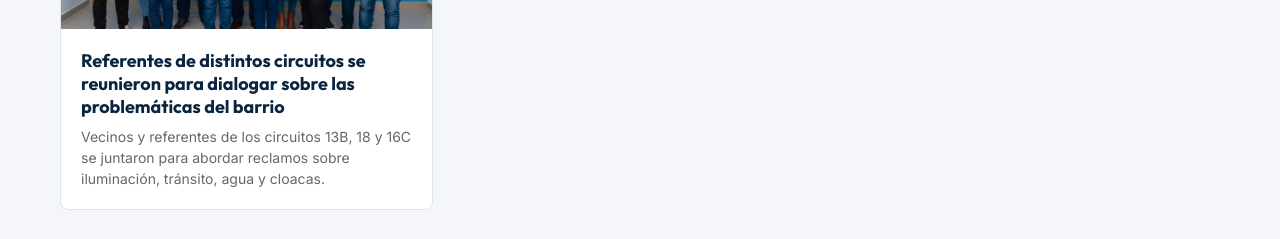
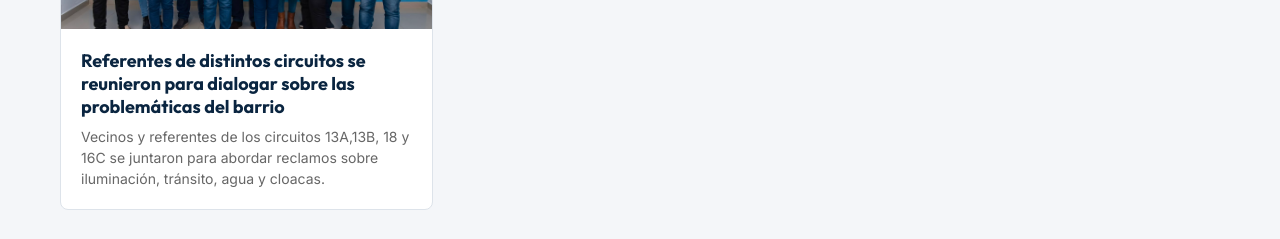
Before and after one commit to esqmarcelo/resistencia-merece-crecer, a React (Vite) app: page / in a window 1280 px wide. Shown: the part 1060-1299 px from the top of the page. Built offline with nearby package versions, Linux system fonts and the light colour scheme.

Commit message:
ediccion de texto

```diff
--- a/src/data/noticias.js
+++ b/src/data/noticias.js
@@ -2,8 +2,8 @@ export const noticias = [
   {
     id: 4,
     titulo: "Referentes de distintos circuitos se reunieron para dialogar sobre las problemáticas del barrio",
-    resumen: "Vecinos y referentes de los circuitos 13B, 18 y 16C se juntaron para abordar reclamos sobre iluminación, tránsito, agua y cloacas.",
-    contenidoCompleto: "El martes 25 de agosto, referentes de diferentes circuitos de la ciudad se reunieron para conversar sobre las problemáticas que afectan diariamente a los vecinos de Resistencia y buscar juntos posibles soluciones.\n\nEl encuentro estuvo encabezado por Miguel Knezovich, referente y conductor de la organización, junto a referentes de distintos circuitos:\n\nCircuito 13B: José Riquelme, Mabel, Gloria Riquelme, Rosa Riquelme y Alejandro Villalba.\nCircuito 18: Lucía Lagón, Esquivel Gómez y William Fernández.\nCircuito 16C: Ana Fernández. \nCircuito 13A: Luly Medina.\n\nDurante la reunión se abordaron temas como iluminación, tránsito, transporte, agua acumulada en las calles, cloacas y aguas servidas frente a las viviendas, además de otras necesidades de los barrios.\n\nEscuchar, organizarnos, intercambiar propuestas y trabajar juntos es el camino para encontrar soluciones y transformar Resistencia.",
+    resumen: "Vecinos y referentes de los circuitos 13A,13B, 18 y 16C se juntaron para abordar reclamos sobre iluminación, tránsito, agua y cloacas.",
+    contenidoCompleto: "El martes 25 de agosto, referentes de diferentes circuitos de la ciudad se reunieron para conversar sobre las problemáticas que afectan diariamente a los vecinos de Resistencia y buscar juntos posibles soluciones.\n\nEl encuentro estuvo encabezado por Miguel Knezovich, referente y conductor de la organización, junto a referentes de distintos circuitos:\n\nCircuito 13B: José Riquelme, Mabel, Gloria Riquelme, Rosa Riquelme y Alejandro Villalba.\nCircuito 13A: Luly Medina.\nCircuito 18: Lucía Lagón, Esquivel Gómez y William Fernández.\nCircuito 16C: Ana Fernández.\n\nDurante la reunión se abordaron temas como iluminación, tránsito, transporte, agua acumulada en las calles, cloacas y aguas servidas frente a las viviendas, además de otras necesidades de los barrios.\n\nEscuchar, organizarnos, intercambiar propuestas y trabajar juntos es el camino para encontrar soluciones y transformar Resistencia.",
     imagen: "/quienesomos.jpg",
     fecha: "25 de agosto de 2026",
     albumId: null
```
